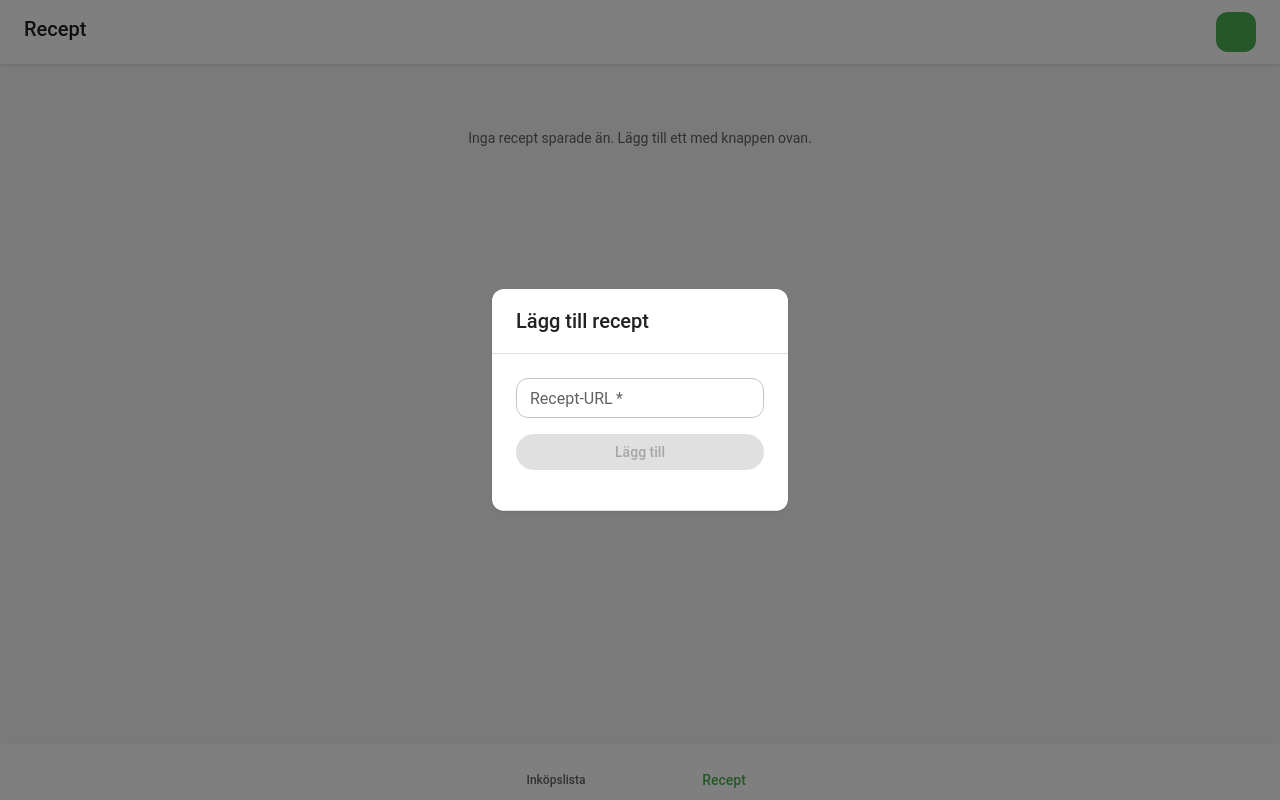
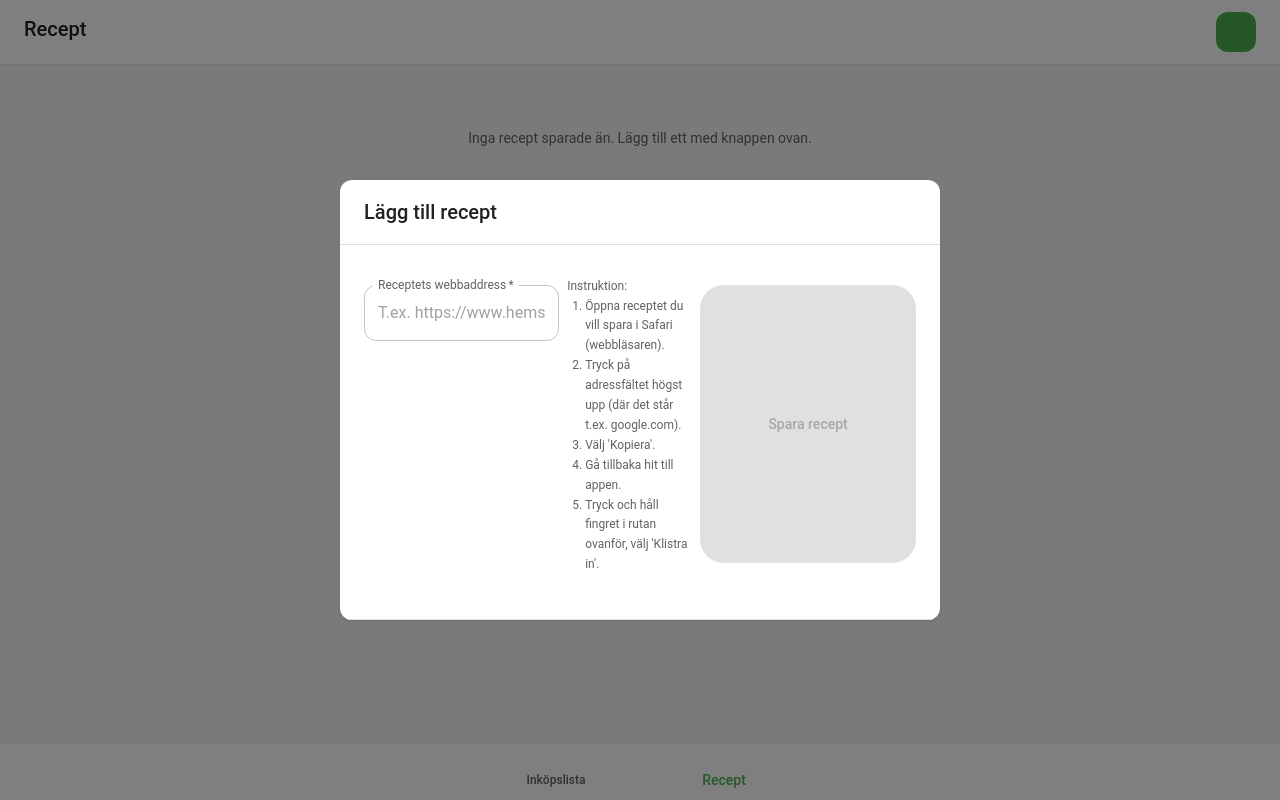
Before and after one commit to wenziie/SimpleGroceriesPWA, a React (Vite) app: page /recipes in a window 1280 px wide. Both pictures are taken after a click on the button "Add Recipe". Built offline with nearby package versions, Linux system fonts and the light colour scheme; some icons are missing.

Commit message:
feat: Improve clarity in Add Recipe and Add Item forms

```diff
--- a/src/components/AddItemForm.jsx
+++ b/src/components/AddItemForm.jsx
@@ -2,6 +2,7 @@ import React, { useState } from 'react';
 import Button from '@mui/material/Button';
 import TextField from '@mui/material/TextField';
 import Box from '@mui/material/Box';
+import Typography from '@mui/material/Typography';
 
 // Receive onAddItem function as a prop
 function AddItemForm({ onAddItem }) {
@@ -24,23 +25,24 @@ function AddItemForm({ onAddItem }) {
     <Box
       component="form"
       onSubmit={handleSubmit}
-      sx={{
-        mt: 1,
-        display: 'flex',
-        flexDirection: 'column',
-        gap: 2
-      }}
+      sx={{ mt: 1, display: 'flex', flexDirection: 'column', gap: 1.5 }}
     >
       <TextField
         value={inputValue}
         onChange={(e) => setInputValue(e.target.value)}
-        placeholder="Skriv artiklar, tryck retur mellan varje artikel"
+        placeholder={`T.ex.
+mjölk
+1 kg potatis
+soja`}
         multiline
         rows={4}
         required
         fullWidth
         variant="outlined"
       />
+      <Typography variant="caption" display="block" sx={{ color: 'text.secondary', textAlign: 'center' }}>
+        Skriv en artikel per rad. Tryck på 'retur'-knappen på tangentbordet mellan varje artikel.
+      </Typography>
       <Button
         type="submit"
         variant="contained"
--- a/src/components/AddRecipeForm.jsx
+++ b/src/components/AddRecipeForm.jsx
@@ -2,6 +2,7 @@ import React, { useState } from 'react';
 import TextField from '@mui/material/TextField';
 import Button from '@mui/material/Button';
 import Box from '@mui/material/Box';
+import Typography from '@mui/material/Typography';
 
 function AddRecipeForm({ onAddRecipe }) {
   const [url, setUrl] = useState('');
@@ -14,27 +15,37 @@ function AddRecipeForm({ onAddRecipe }) {
   };
 
   return (
-    <Box component="form" onSubmit={handleSubmit} sx={{ mt: 1, width: '100%', display: 'block' }}>
+    <Box component="form" onSubmit={handleSubmit} noValidate sx={{ mt: 1 }}>
       <TextField
-        type="url" // Use type="url" for basic validation
-        label="Recept-URL" // Changed label
+        label="Receptets webbaddress"
         value={url}
         onChange={(e) => setUrl(e.target.value)}
-        placeholder="Klistra in receptets URL här" // Changed placeholder
+        placeholder="T.ex. https://www.hemsida.se/linsbiffar/"
+        variant="outlined"
+        fullWidth
         required
-        fullWidth
-        variant="outlined"
-        size="small" // Match other inputs potentially
-        sx={{ mb: 2, display: 'block' }} // Ensure field is block & add margin
+        margin="normal"
+        type="url"
+        InputLabelProps={{ shrink: true }}
       />
+      <Typography variant="caption" display="block" gutterBottom sx={{ mt: 1, color: 'text.secondary' }}>
+        Instruktion:
+        <ol style={{ margin: 0, paddingLeft: '1.5em' }}>
+          <li>Öppna receptet du vill spara i Safari (webbläsaren).</li>
+          <li>Tryck på adressfältet högst upp (där det står t.ex. google.com).</li>
+          <li>Välj 'Kopiera'.</li>
+          <li>Gå tillbaka hit till appen.</li>
+          <li>Tryck och håll fingret i rutan ovanför, välj 'Klistra in'.</li>
+        </ol>
+      </Typography>
       <Button
         type="submit"
         variant="contained"
-         disabled={!url.trim()} // Disable if URL is empty
         fullWidth
-         sx={{ display: 'block' }} // Ensure button is block
+        disabled={!url.trim()}
+        sx={{ mt: 2, mb: 2 }}
       >
-         Lägg till
+        Spara recept
       </Button>
     </Box>
   );
```
Lines whose indentation alone changed are shown as unchanged.
